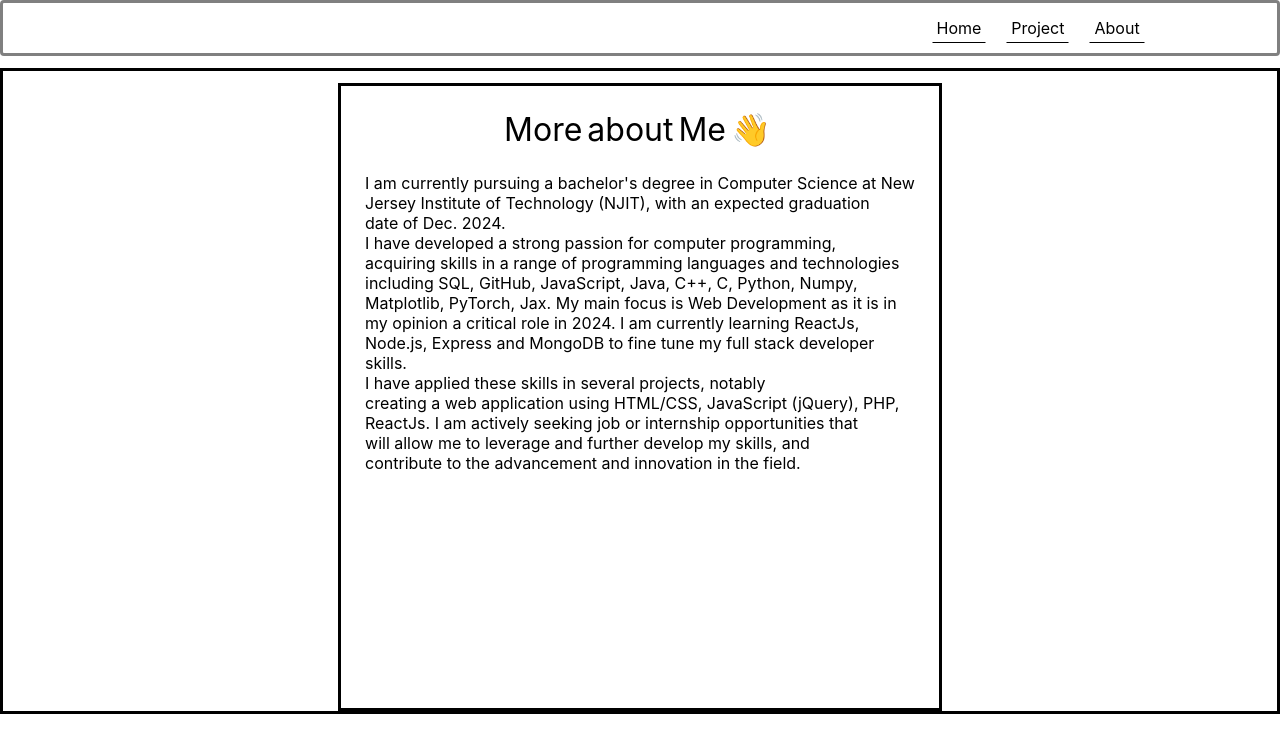
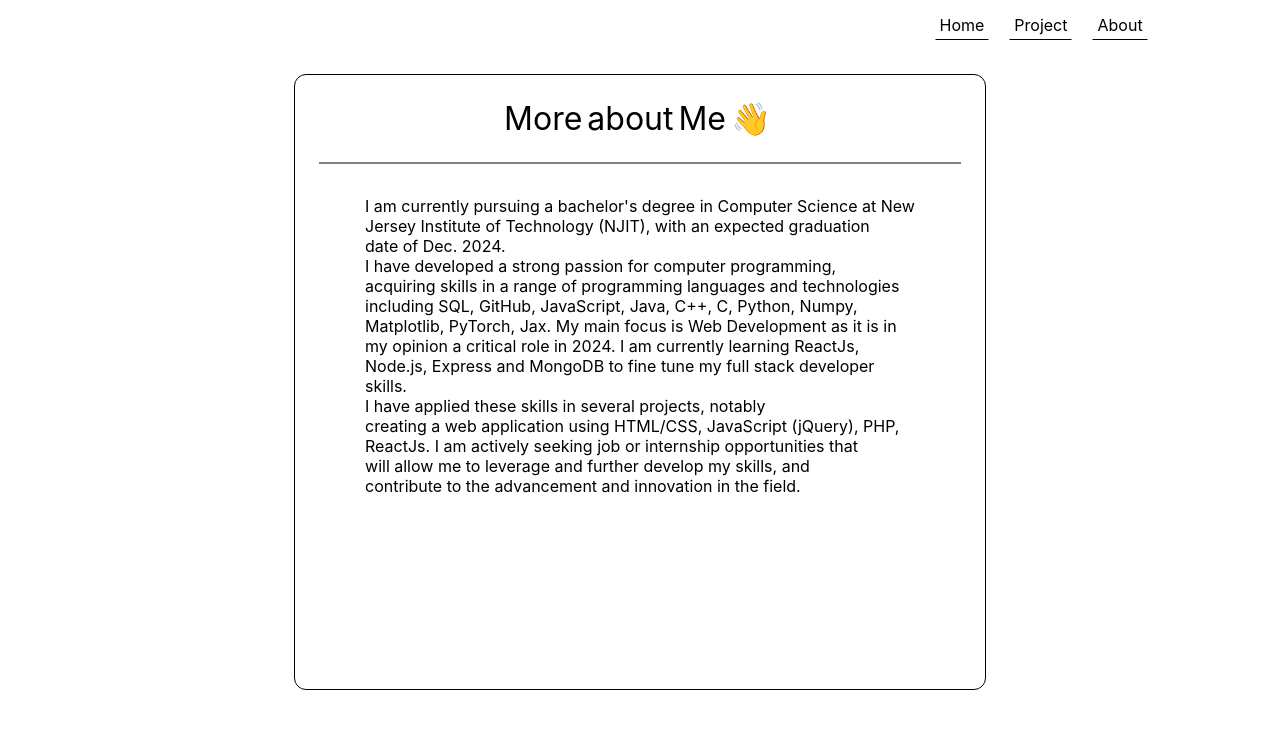
Before and after one commit to thiczd/portfolio, a React (Create React App) app: page /about in a window 1280 px wide. Shown: the top 752 px of the page. Built offline with nearby package versions, Linux system fonts and the light colour scheme.

Commit message:
added enhancement

```diff
--- a/src/Components/About.js
+++ b/src/Components/About.js
@@ -2,6 +2,7 @@ import React from "react";
 import "../css/about.css";
 import AboutTitle from "./AboutTitle";
 import AboutDescription from "./AboutDescription";
+import { motion } from "framer-motion";
 const About = () => {
   const description = `I am currently pursuing a bachelor's degree in Computer Science at New
   Jersey Institute of Technology (NJIT), with an expected graduation
@@ -24,6 +25,11 @@ const About = () => {
       <div className="about-me">
         <AboutTitle text="More about Me 👋"></AboutTitle>
 
+        <motion.hr
+          initial={{ scale: 0 }}
+          animate={{ scale: 1 }}
+          transition={{ duration: 1.5 }}
+        ></motion.hr>
         <AboutDescription description={description}></AboutDescription>
       </div>
     </div>
--- a/src/Components/AboutDescription.js
+++ b/src/Components/AboutDescription.js
@@ -8,7 +8,7 @@ const AboutDescription = ({ description }) => {
     hidden: { opacity: 0 },
     visible: () => ({
       opacity: 1,
-      transition: { staggerChildren: 0.01 },
+      transition: { staggerChildren: 0.002 },
     }),
   };
 
@@ -23,7 +23,10 @@ const AboutDescription = ({ description }) => {
 
   return (
     <motion.div
-      style={{ overflow: "hidden", marginTop: "24px" }}
+      style={{
+        overflow: "hidden",
+        marginTop: "24px",
+      }}
       variants={container}
       initial="hidden"
       animate="visible"
--- a/src/Components/Project.js
+++ b/src/Components/Project.js
@@ -36,7 +36,16 @@ const Project = () => {
           transition={{ duration: 0.7 }}
         >
           My Current Projects
+          <motion.div
+            className="title-projects-section"
+            initial={{ scale: 0 }}
+            animate={{ scale: 1 }}
+            transition={{ duration: 0.7, delay: 0.3 }}
+          >
+            <hr></hr>
+          </motion.div>
         </motion.h1>
+
         <motion.div
           className="grid-project"
           transition={{ layout: { duration: 1, type: "spring" } }}
--- a/src/css/about.css
+++ b/src/css/about.css
@@ -1,5 +1,4 @@
 .about-me-main {
-  border: solid;
   height: 80vh;
   display: flex;
   justify-content: center;
@@ -7,10 +6,18 @@
 .about-me-main h1 {
   font-weight: normal;
 }
+hr {
+  width: 50vw;
+  border: 1px solid grey;
+  margin-top: 24px;
+}
 
 .about-me {
+  margin: 12px;
   margin-top: 12px;
-  border: solid;
+  border: 1px solid;
+  border-radius: 12px;
+  background-color: rgb(257, 257, 257);
   display: flex;
   align-items: center;
   flex-direction: column;
--- a/src/css/home.css
+++ b/src/css/home.css
@@ -103,15 +103,15 @@ body {
   /* border: 1px solid;
   border-color: black;
   border-radius: 12px; */
-
+  display: flex;
+  flex-direction: column;
+  align-items: center;
   width: 80vw;
   margin: 12px;
   margin-top: 0px;
 }
 .aboutMe h1 {
   margin-bottom: 0;
-  display: flex;
-  justify-content: center;
 }
 
 .socials-img {
--- a/src/css/nav.css
+++ b/src/css/nav.css
@@ -3,9 +3,7 @@
   justify-content: right;
   align-items: center;
   padding-right: 8vw;
-  border: solid;
-  border-radius: 4px;
-  border-color: grey;
+
   margin-bottom: 12px;
   box-sizing: border-box;
 }
--- a/src/css/project.css
+++ b/src/css/project.css
@@ -4,16 +4,21 @@
   justify-content: center;
   align-items: center;
 }
+hr {
+  width: 80vw;
+  border: 1px solid grey;
+}
 .title-projects-section {
   display: flex;
-  justify-content: center;
+  flex-direction: column;
   align-items: center;
   font-weight: normal;
 }
 
 .grid-project {
   width: 80vw;
-  border: 1px solid;
+  /* border: 1px solid;
+  border-radius: 12px; */
   display: grid;
   justify-items: center;
   align-items: center;
```
